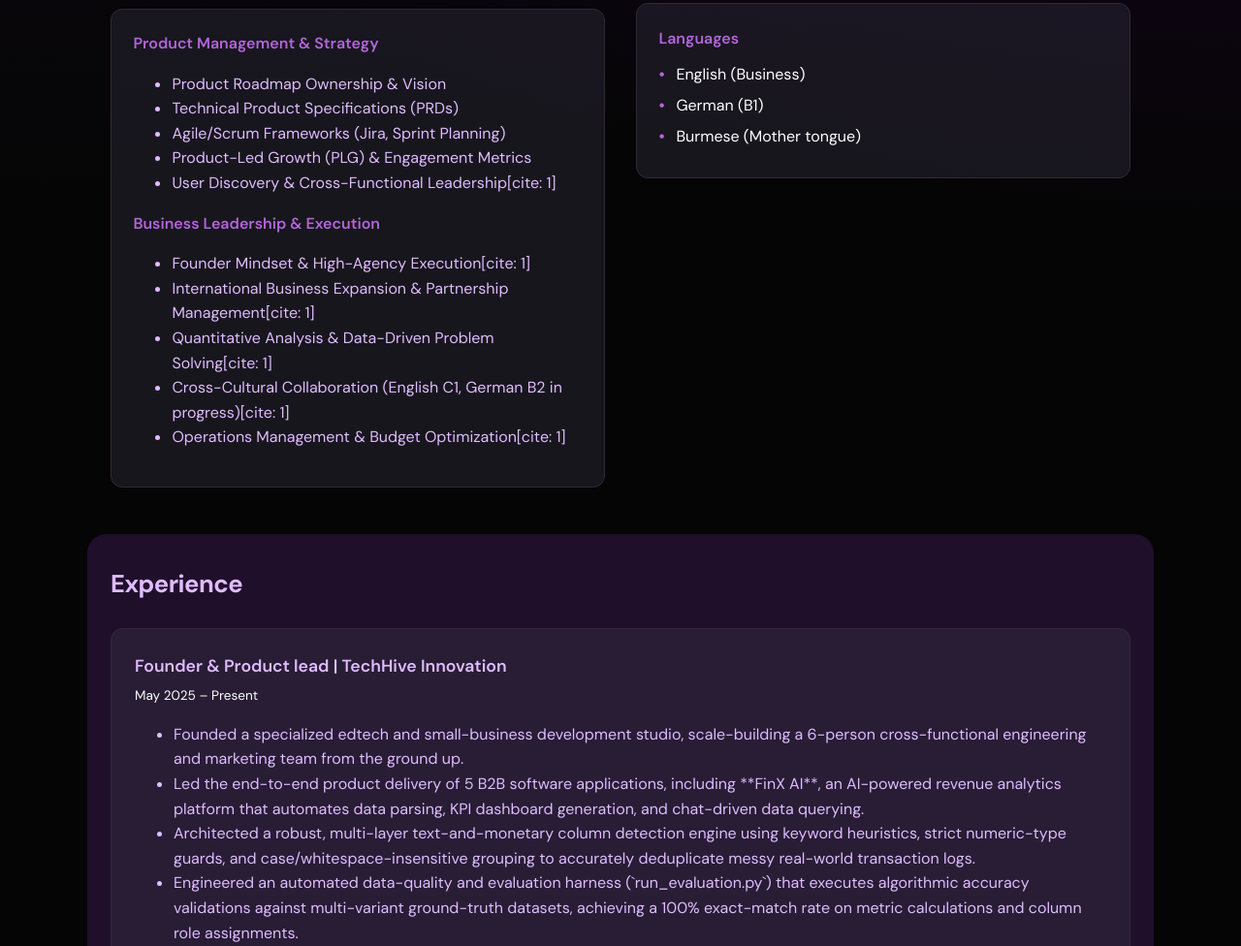
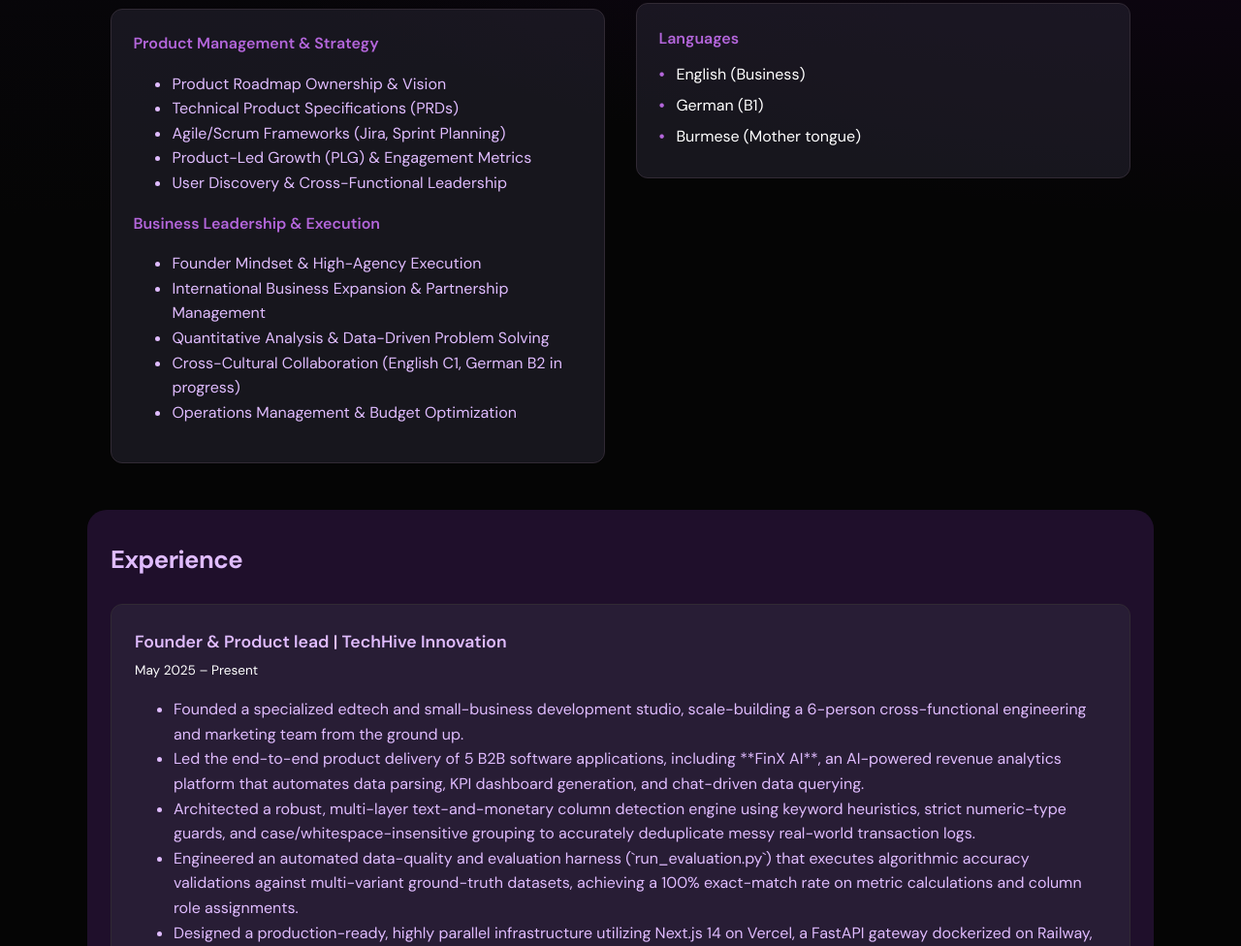
Before and after one commit to May-NweThiri/nwe_thiri_may_personal_website, a plain HTML site: page index.html in a window 1280 px wide. Shown: the part 1997-2973 px from the top of the page at 97% size. Drawn offline with nearby package versions, Linux system fonts and the light colour scheme.

Commit message:
Remove citations from list items in index.html

```diff
--- a/index.html
+++ b/index.html
@@ -163,15 +163,15 @@
               <li>Technical Product Specifications (PRDs)</li>
               <li>Agile/Scrum Frameworks (Jira, Sprint Planning)</li>
               <li>Product-Led Growth (PLG) & Engagement Metrics</li>
-              <li>User Discovery & Cross-Functional Leadership[cite: 1]</li>
+              <li>User Discovery & Cross-Functional Leadership</li>
             </ul>
             <h3>Business Leadership & Execution</h3>
             <ul>
-              <li>Founder Mindset & High-Agency Execution[cite: 1]</li>
-              <li>International Business Expansion & Partnership Management[cite: 1]</li>
-              <li>Quantitative Analysis & Data-Driven Problem Solving[cite: 1]</li>
-              <li>Cross-Cultural Collaboration (English C1, German B2 in progress)[cite: 1]</li>
-              <li>Operations Management & Budget Optimization[cite: 1]</li>
+              <li>Founder Mindset & High-Agency Execution</li>
+              <li>International Business Expansion & Partnership Management</li>
+              <li>Quantitative Analysis & Data-Driven Problem Solving</li>
+              <li>Cross-Cultural Collaboration (English C1, German B2 in progress)</li>
+              <li>Operations Management & Budget Optimization</li>
             </ul>
             </div>
           </div>
```
